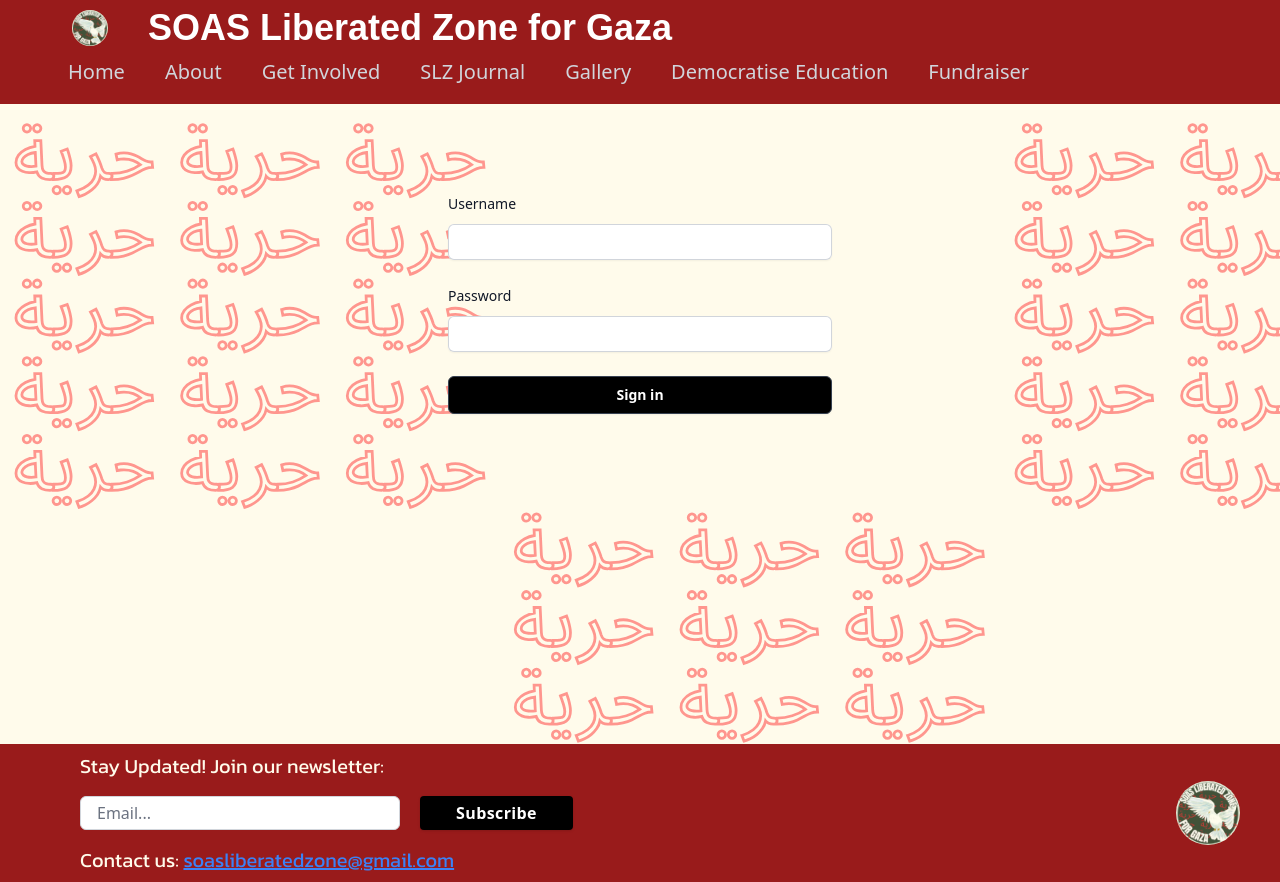
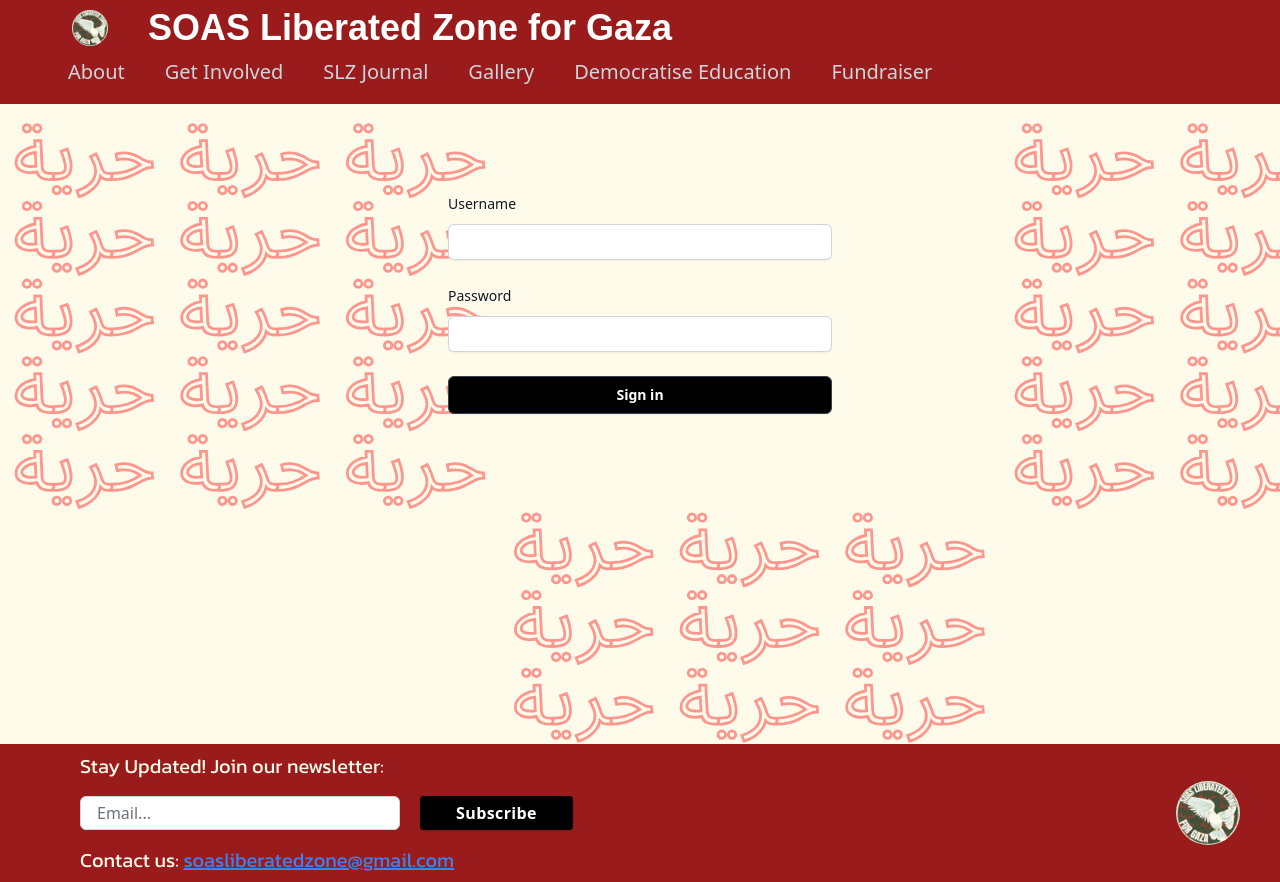
Before and after one commit to adilkhan49/soas-liberated-zone, a React (Vite) app in the folder frontend/: page /login in a window 1280 px wide. Built offline with nearby package versions, Linux system fonts and the light colour scheme; a web font is replaced by a local one.

Commit message:
remove Home from navbar

```diff
--- a/frontend/src/routes/root.jsx
+++ b/frontend/src/routes/root.jsx
@@ -43,7 +43,7 @@ export default function Root() {
         <div class="flex flex-1 items-center justify-center lg:items-stretch lg:justify-start">
           <div class="hidden lg:ml-6 lg:block">
             <div class="flex space-x-4">
-              <Link to={``} class="rounded-md px-3 py-2 text-lg md:text-xl font-medium text-gray-300 hover:bg-red-700 hover:text-white no-underline">Home</Link>
+              {/* <Link to={``} class="rounded-md px-3 py-2 text-lg md:text-xl font-medium text-gray-300 hover:bg-red-700 hover:text-white no-underline">Home</Link> */}
               <Link to={`about`} class="rounded-md px-3 py-2 text-lg md:text-xl font-medium text-gray-300 hover:bg-red-700 hover:text-white no-underline">About</Link>
               <Link to={`getinvolved`} class="rounded-md px-3 py-2 text-lg md:text-xl font-medium text-gray-300 hover:bg-red-700 hover:text-white no-underline active:bg-black">Get Involved</Link>
               {/* <Link to={`calendar`} class="rounded-md px-3 py-2 text-lg md:text-xl font-medium text-gray-300 hover:bg-red-700 hover:text-white no-underline">Calendar</Link> */}
@@ -84,7 +84,7 @@ export default function Root() {
     <div class={!isNavOpen && "hidden"}>
       <div class="lg:hidden" id="mobile-menu">
         <div class="space-y-1 px-2 pb-3 pt-2">
-          <a href="/" class="block rounded-md px-3 py-2 text-base font-medium text-gray-300 hover:bg-gray-700 hover:text-white no-underline">Home</a>
+          {/* <a href="/" class="block rounded-md px-3 py-2 text-base font-medium text-gray-300 hover:bg-gray-700 hover:text-white no-underline">Home</a> */}
           <a href="/about" class="block rounded-md px-3 py-2 text-base font-medium text-gray-300 hover:bg-gray-700 hover:text-white no-underline">About</a>
           <a href="/getinvolved" class="block rounded-md px-3 py-2 text-base font-medium text-gray-300 hover:bg-gray-700 hover:text-white no-underline">Get Involved</a>
           {/* <a href="/calendar" class="block rounded-md px-3 py-2 text-base font-medium text-gray-300 hover:bg-gray-700 hover:text-white no-underline">Calendar</a> */}
```
